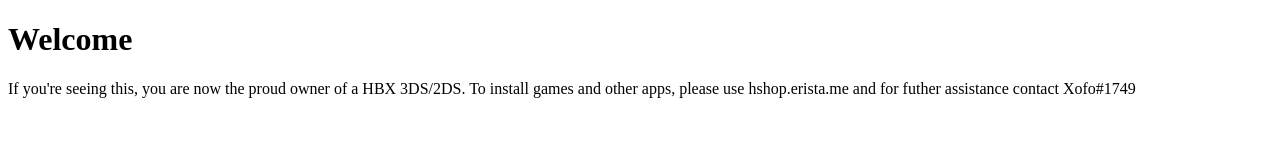
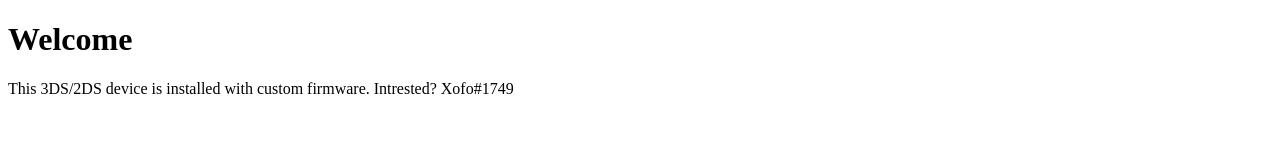
Before and after one commit to XofoHBX/XofoHBX.github.io, a plain HTML site: page index.html in a window 1280 px wide. Drawn offline with Linux system fonts and the light colour scheme.

Commit message:
Update index.html

```diff
--- a/index.html
+++ b/index.html
@@ -12,6 +12,6 @@
 </head>
 <body>
 <h1>Welcome</h1>
-<p>If you're seeing this, you are now the proud owner of a HBX 3DS/2DS. To install games and other apps, please use hshop.erista.me and for futher assistance contact Xofo#1749</p>
+<p>This 3DS/2DS device is installed with custom firmware. Intrested? Xofo#1749</p>
 </body>
 </html>
```
